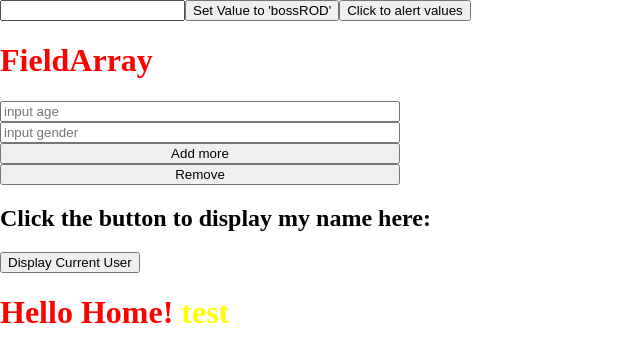
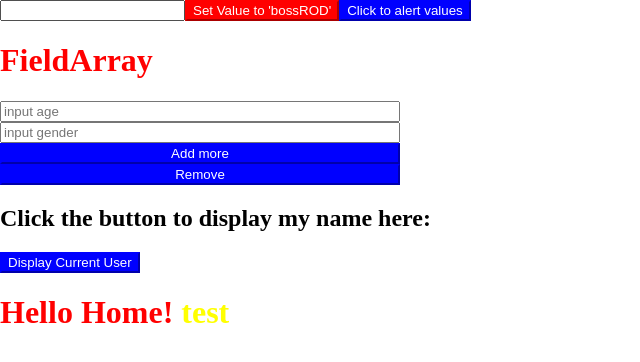
Before and after one commit to constROD/template-react-redux-ts, a React (Create React App) app: page / in a window 1280 px wide. Shown: the top 362 px of the page, without its empty margins (0-640 px from the left). Built offline with nearby package versions, Linux system fonts and the light colour scheme.

Commit message:
Update elements

```diff
--- a/src/pages/Home/Home.tsx
+++ b/src/pages/Home/Home.tsx
@@ -54,7 +54,7 @@ const Home: React.FC = () => {
         value={values.name}
         onChange={handleChange}
       />
-      <Button onClick={() => setFieldValue("name", "bossROD")}>
+      <Button color="primary" onClick={() => setFieldValue("name", "bossROD")}>
         Set Value to 'bossROD'
       </Button>
       <Button onClick={() => alert("name: " + JSON.stringify(values))}>
--- a/src/shared/elements/button/Button.tsx
+++ b/src/shared/elements/button/Button.tsx
@@ -1,26 +1,42 @@
 import classnames from "classnames";
 import React from "react";
+import { IColorTheme } from "shared/interfaces/theme/theme";
 import { styled } from "shared/theme";
 
 type Props = {
   children: any;
   className?: string;
-  variant?: string;
+  color?: keyof IColorTheme;
   onClick?: () => void;
 };
 
 export const Button: React.FC<Props> = ({
   children,
   className = "",
+  color = "default",
   ...restProps
 }) => {
   const buttonClass = classnames("__button", className);
 
   return (
-    <ButtonWrapper className={buttonClass} {...restProps}>
+    <ButtonWrapper {...restProps} color={color} className={buttonClass}>
       {children}
     </ButtonWrapper>
   );
 };
 
-const ButtonWrapper = styled.button``;
+const ButtonWrapper = styled.button<{ color: keyof IColorTheme }>`
+  display: inline;
+
+  background: ${(props) => props.theme.colors[props.color]};
+  border-color: ${(props) => props.theme.colors[props.color]};
+  color: #fff;
+
+  &:hover,
+  &:focus {
+    color: #fff;
+    background: ${(props) => props.theme.colors[props.color]};
+    border-color: ${(props) => props.theme.colors[props.color]};
+    filter: brightness(0.95);
+  }
+`;
--- a/src/shared/interfaces/theme/theme.ts
+++ b/src/shared/interfaces/theme/theme.ts
@@ -1,4 +1,5 @@
 export interface IColorTheme {
+  default: string;
   primary: string;
   primaryLight: string;
   secondary: string;
--- a/src/shared/theme/index.ts
+++ b/src/shared/theme/index.ts
@@ -10,6 +10,7 @@ import defaultStyled, {
 } from "styled-components";
 
 const colors: IColorTheme = {
+  default: "blue",
   primary: "red",
   primaryLight: "#959595",
   secondary: "yellow",
```
Also changed, not shown: 1 other file (tests, documents, lock files or other folders).
